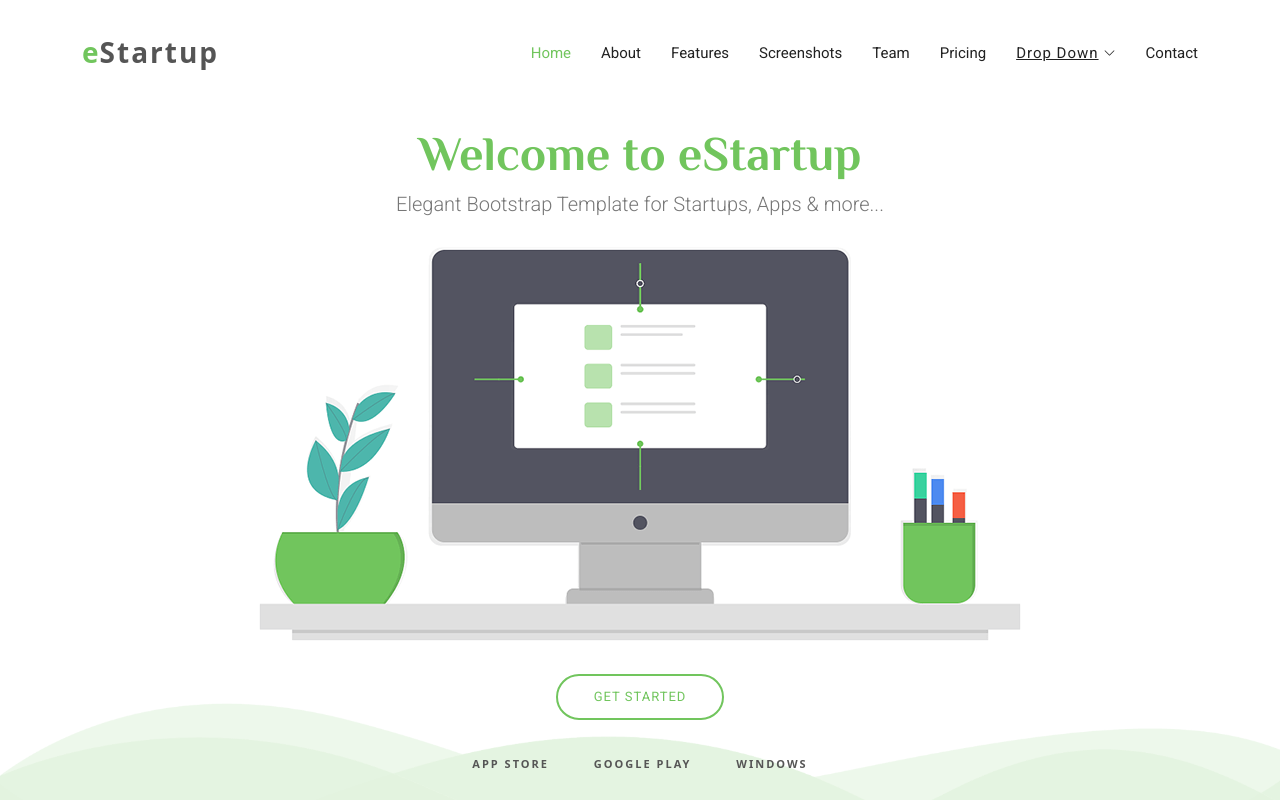
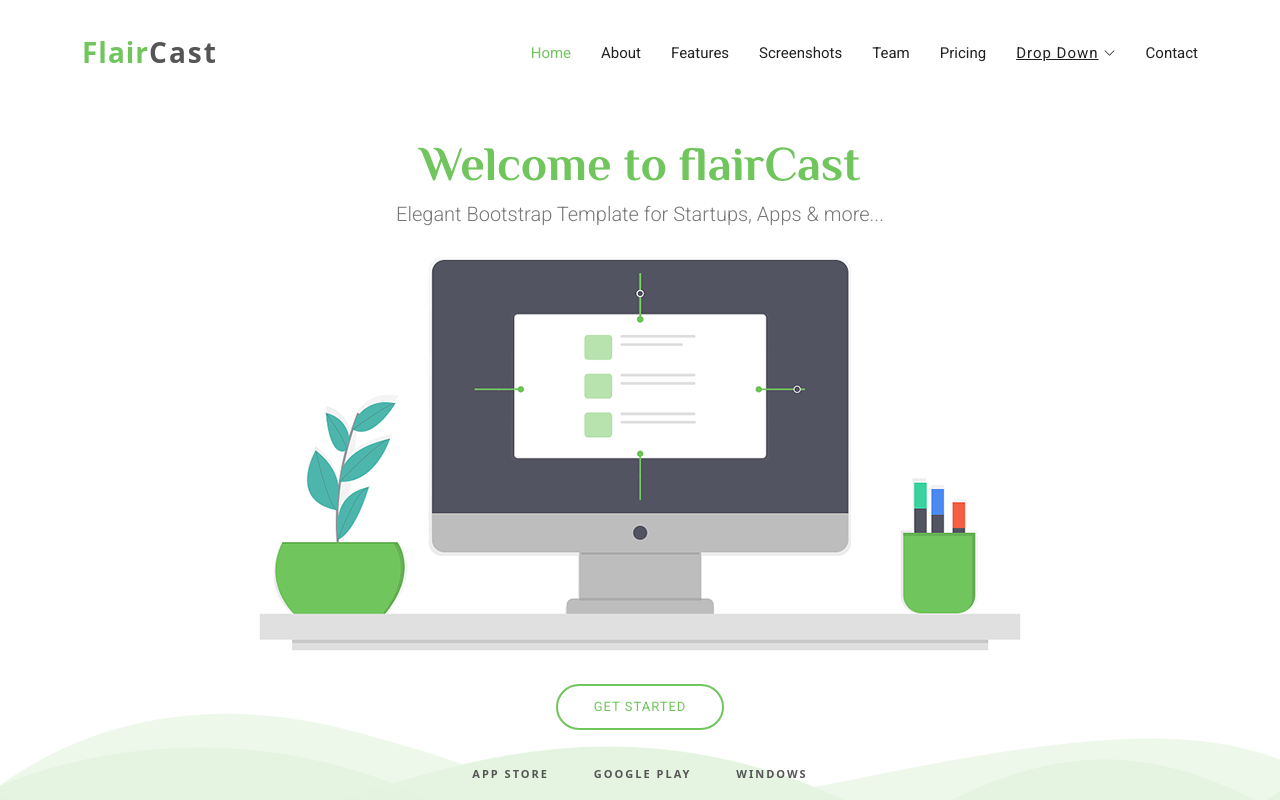
Before and after one commit to abhishekchauhandz/MyFirstNextProject, a Next.js app: page / in a window 1280 px wide. Shown: the top 800 px of the page. Built offline with nearby package versions, Linux system fonts and the light colour scheme.

Commit message:
replaced estartup with flaircast

```diff
--- a/public/assets/css/style.css
+++ b/public/assets/css/style.css
@@ -413,7 +413,7 @@ span {
   background: url(../img/hero-bg.png) center bottom no-repeat;
   background-size: 100%;
   position: relative;
-  margin-top: 70px;
+  margin-top: 80px;
 }
 
 @media (min-width: 1025px) {
--- a/src/app/header/page.tsx
+++ b/src/app/header/page.tsx
@@ -5,7 +5,7 @@ export default function Header() {
         <div className='container d-flex align-items-center justify-content-between'>
 
           <div id='logo'>
-            <h1><a href='index.html'><span>e</span>Startup</a></h1>
+            <h1><a href='index.html'><span>Flair</span>Cast</a></h1>
           </div>
 
           <nav id='navbar' className='navbar'>
--- a/src/app/heroSection/page.tsx
+++ b/src/app/heroSection/page.tsx
@@ -4,7 +4,7 @@ export default function HeroSection() {
     <>
             <section id='hero'>
                 <div className='hero-container' data-aos='fade-in'>
-                    <h1>Welcome to eStartup</h1>
+                    <h1>Welcome to flairCast</h1>
                     <h2>Elegant Bootstrap Template for Startups, Apps &amp; more...</h2>
                     <img src='assets/img/hero-img.png' alt='Hero Imgs' data-aos='zoom-out' data-aos-delay='100' />
                         <a href='#get-started' className='btn-get-started scrollto'>Get Started</a>
```
